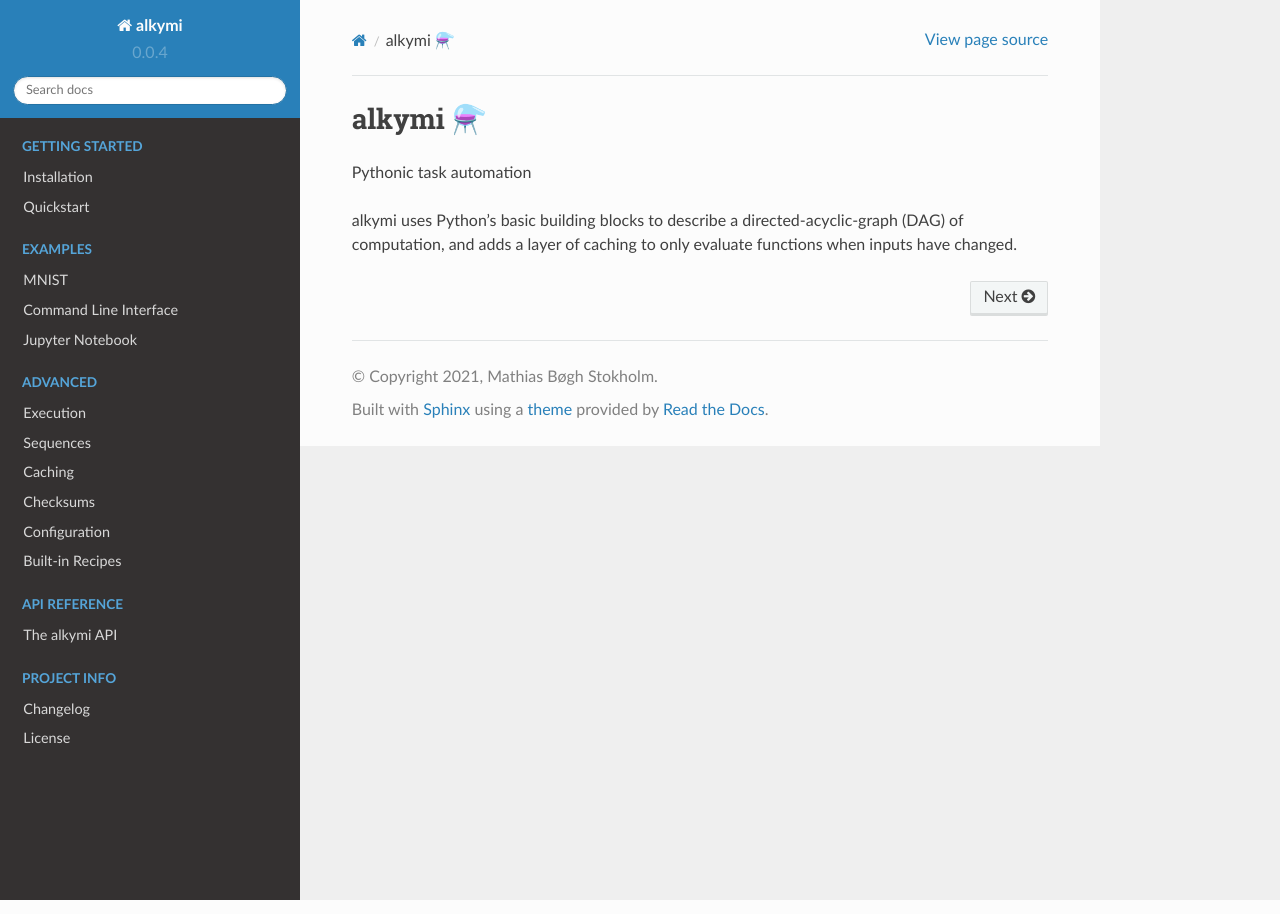
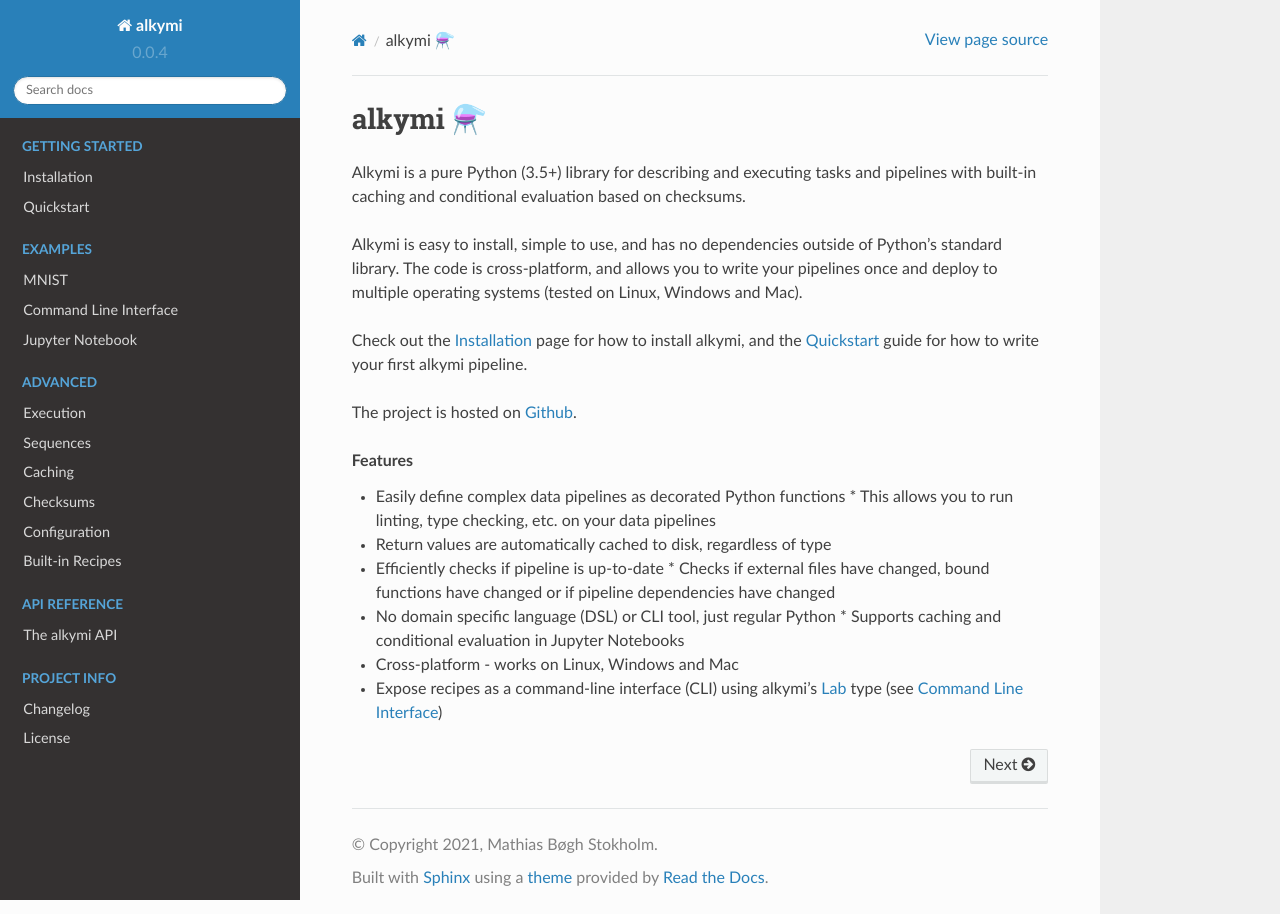
Before and after one commit to MathiasStokholm/alkymi, a Sphinx documentation site: the page built from docs/source/index.rst, in a window 1280 px wide. Built offline with Sphinx 7.4.7 and the Read the Docs theme 2.0.0, drawn with Linux system fonts in a browser that asks for light colours.

Commit message:
Finished README update and updating docs accordingly

```diff
--- a/docs/source/examples/command_line.rst
+++ b/docs/source/examples/command_line.rst
@@ -1,3 +1,5 @@
+.. _command_line_interface:
+
 Command Line Interface
 ======================
 
--- a/docs/source/getting_started/installation.rst
+++ b/docs/source/getting_started/installation.rst
@@ -1,3 +1,5 @@
+.. _installation:
+
 Installation
 ============
 
--- a/docs/source/getting_started/quick_start.rst
+++ b/docs/source/getting_started/quick_start.rst
@@ -1,3 +1,5 @@
+.. _quick_start:
+
 Quickstart
 ==========
 
--- a/docs/source/index.rst
+++ b/docs/source/index.rst
@@ -1,9 +1,29 @@
 alkymi ⚗️
 ==================================
-Pythonic task automation
 
-alkymi uses Python's basic building blocks to describe a directed-acyclic-graph (DAG) of computation, and adds a layer
-of caching to only evaluate functions when inputs have changed.
+Alkymi is a pure Python (3.5+) library for describing and executing tasks and pipelines with built-in caching and
+conditional evaluation based on checksums.
+
+Alkymi is easy to install, simple to use, and has no dependencies outside of Python's standard library. The code is
+cross-platform, and allows you to write your pipelines once and deploy to multiple operating systems (tested on Linux,
+Windows and Mac).
+
+Check out the :ref:`installation` page for how to install alkymi, and the :ref:`quick_start` guide for how to write your
+first alkymi pipeline.
+
+The project is hosted on `Github <https://github.com/MathiasStokholm/alkymi>`_.
+
+.. rubric:: Features
+
+* Easily define complex data pipelines as decorated Python functions
+  * This allows you to run linting, type checking, etc. on your data pipelines
+* Return values are automatically cached to disk, regardless of type
+* Efficiently checks if pipeline is up-to-date
+  * Checks if external files have changed, bound functions have changed or if pipeline dependencies have changed
+* No domain specific language (DSL) or CLI tool, just regular Python
+  * Supports caching and conditional evaluation in Jupyter Notebooks
+* Cross-platform - works on Linux, Windows and Mac
+* Expose recipes as a command-line interface (CLI) using alkymi's :ref:`lab` type (see :ref:`command_line_interface`)
 
 .. toctree::
     :caption: Getting Started
```
Also changed, not shown: README.md (+2 -2 lines).
